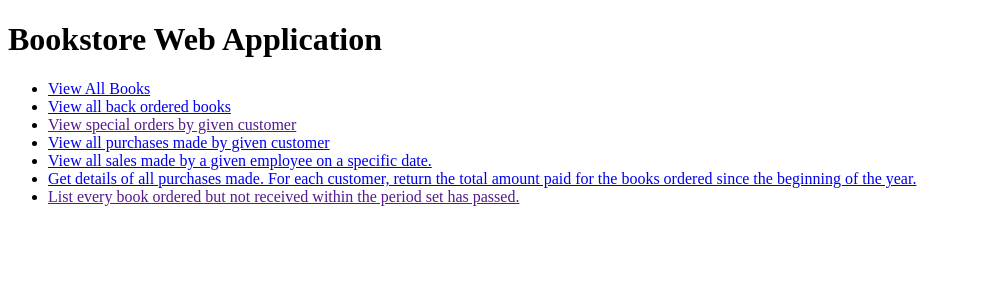
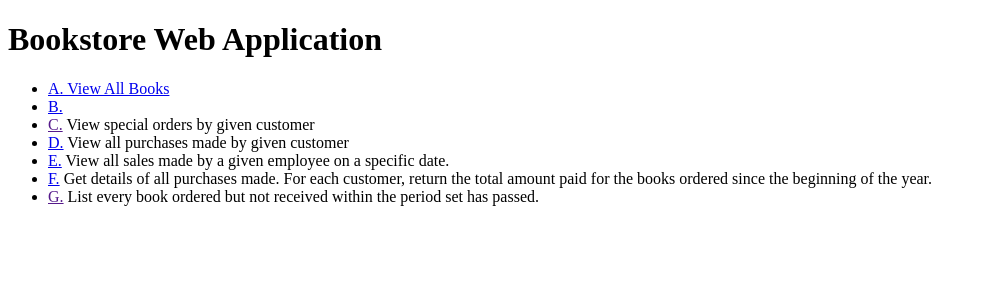
Before and after one commit to hasan-ahmed/project, a PHP site: page / in a window 1280 px wide. Shown: the top 300 px of the page, without its empty margins (0-986 px from the left). Run offline with PHP 8.4, Linux system fonts and the light colour scheme.

Commit message:
Fix Home page

```diff
--- a/index.php
+++ b/index.php
@@ -2,26 +2,26 @@
 
 <ul>
     <li>
-        <a href="view_all_books.php">View All Books</a>
+        <a href="view_all_books.php">A. View All Books</a>
     </li>
     <li>
-        <a href="view_back_order_books.php">View all back ordered books</a>
+        <a href="view_back_order_books.php">B.</a View all back ordered books>
     </li>
     <li>
-        <a href="">View special orders by given customer</a>
+        <a href="">C.</a> View special orders by given customer
     </li>
     <li>
-        <a href="view_cusomer_purchases.php">View all purchases made by given customer</a>
+        <a href="view_cusomer_purchases.php">D.</a> View all purchases made by given customer
     </li>
     <li>
-        <a href="view_sales_by_employee.php">View all sales made by a given employee on a specific date.</a>
+        <a href="view_sales_by_employee.php">E.</a> View all sales made by a given employee on a specific date.
     </li>
     <li>
-        <a href="purchase_details.php">Get details of all purchases made. For each customer, return the total
-            amount paid for the books ordered since the beginning of the year.</a>
+        <a href="purchase_details.php">F.</a> Get details of all purchases made. For each customer, return the total
+            amount paid for the books ordered since the beginning of the year.
     </li>
     <li>
-        <a href="">List every book ordered but not received within the period set has passed.</a>
+        <a href="">G.</a> List every book ordered but not received within the period set has passed.
     </li>
 </ul>
 
--- a/purchase_details.php
+++ b/purchase_details.php
@@ -19,7 +19,7 @@ $result = $mysqli -> query($queryText);
 ?>
 <?php include "templates/header.php"; ?>
 
-    <h1 align="center">View All Book Details</h1>
+    <h1 align="center">Purchase Details: Total $ spent YTD per customer</h1>
     <table align="center">
     <tr>
         <th>Customer Name</th>
```
